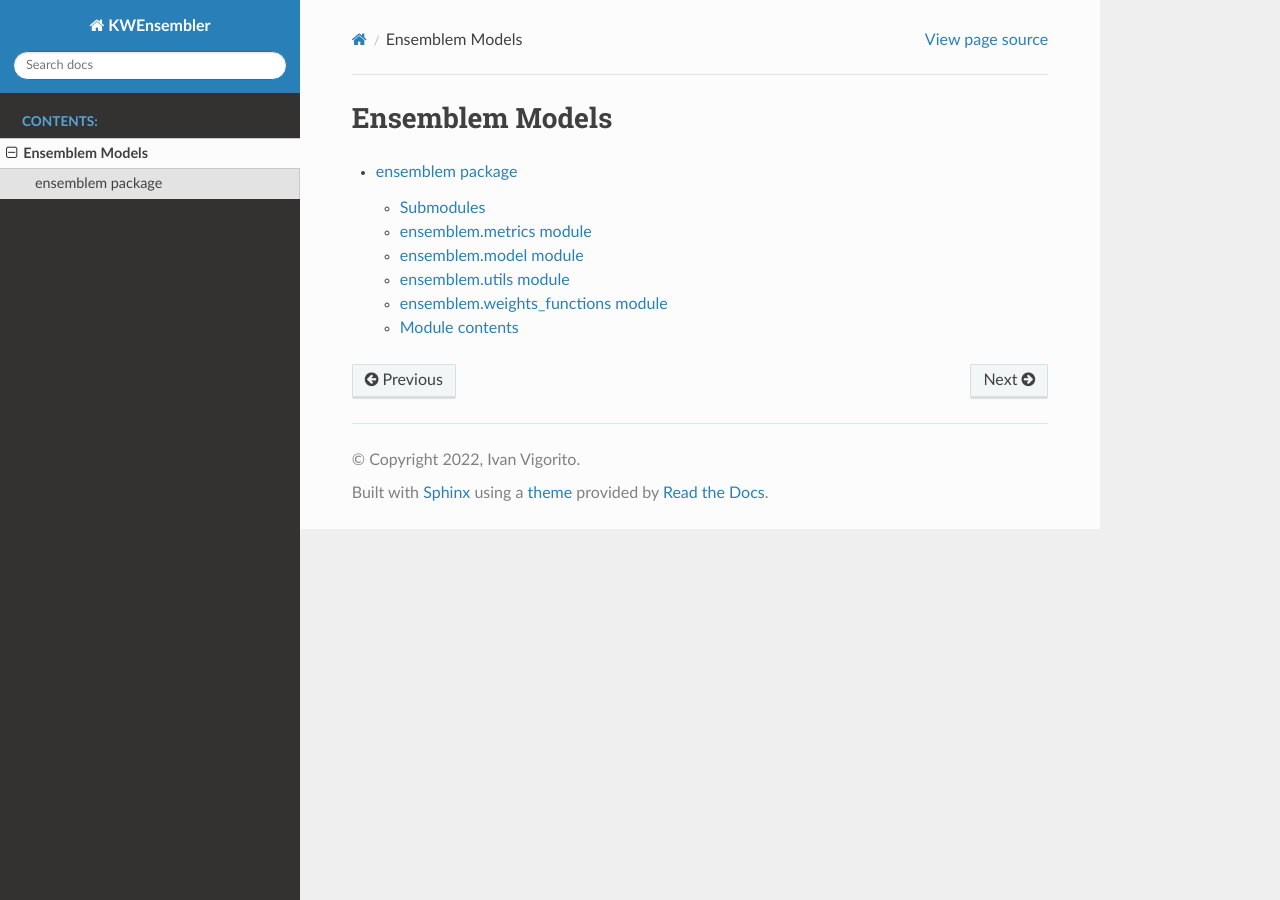
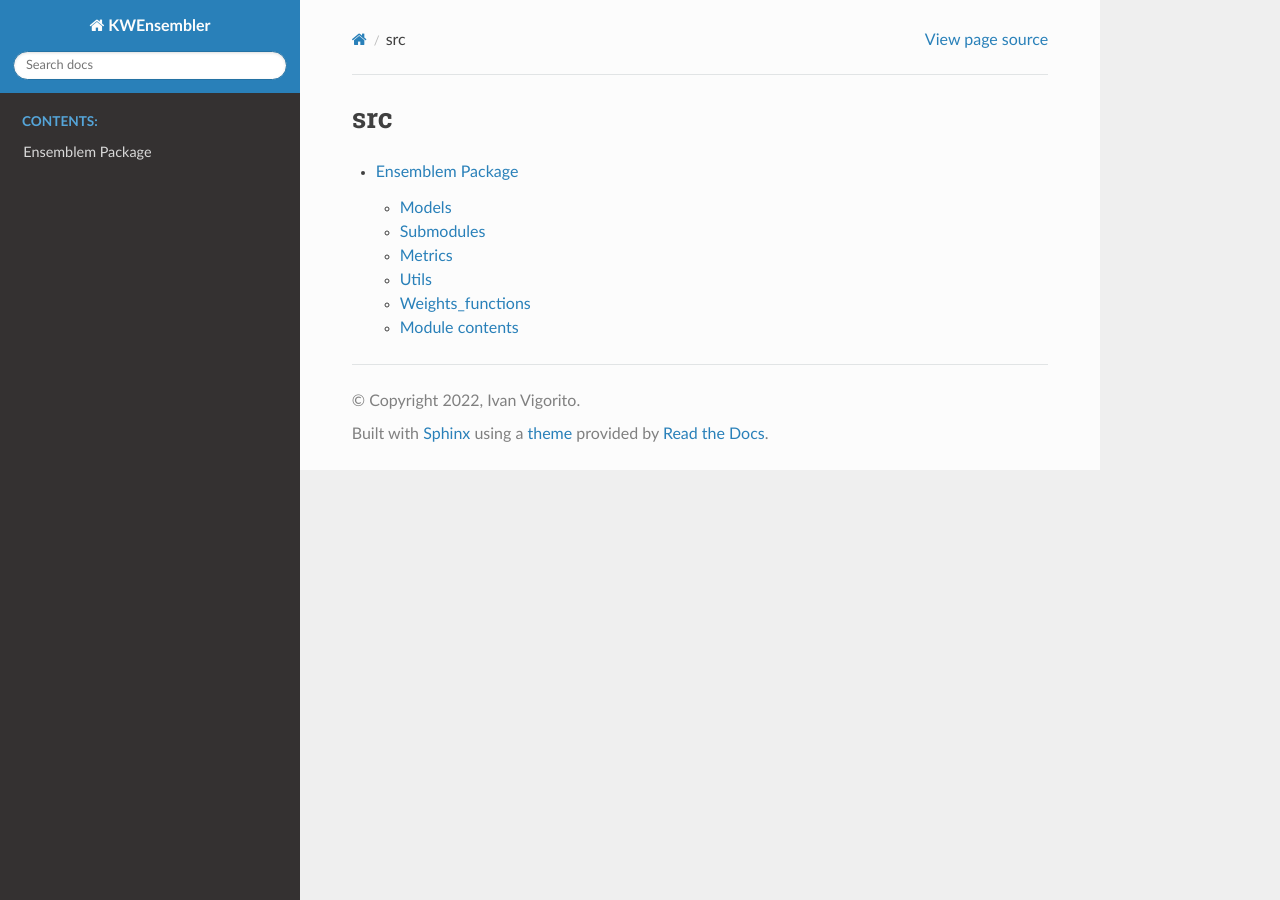
Before and after one commit to IvanVigor/Local-Fusion-Dynamic-Weighted-Ensemble, a Sphinx documentation site: the page built from docs/source/modules.rst, in a window 1280 px wide. Built offline with Sphinx 7.4.7 and the Read the Docs theme 2.0.0, drawn with Linux system fonts in a browser that asks for light colours.

```diff
--- a/docs/source/ensemblem.rst
+++ b/docs/source/ensemblem.rst
@@ -1,10 +1,18 @@
-ensemblem package
+Ensemblem Package
 =================
+
+Models
+----------
+.. automodule:: ensemblem.model
+   :members:
+   :undoc-members:
+   :show-inheritance:
+
 
 Submodules
 ----------
 
-ensemblem.metrics module
+Metrics
 ------------------------
 
 .. automodule:: ensemblem.metrics
@@ -12,15 +20,7 @@ ensemblem.metrics module
    :undoc-members:
    :show-inheritance:
 
-ensemblem.model module
-----------------------
-
-.. automodule:: ensemblem.model
-   :members:
-   :undoc-members:
-   :show-inheritance:
-
-ensemblem.utils module
+Utils
 ----------------------
 
 .. automodule:: ensemblem.utils
@@ -28,7 +28,7 @@ ensemblem.utils module
    :undoc-members:
    :show-inheritance:
 
-ensemblem.weights\_functions module
+Weights\_functions
 -----------------------------------
 
 .. automodule:: ensemblem.weights_functions
--- a/docs/source/modules.rst
+++ b/docs/source/modules.rst
@@ -1,5 +1,5 @@
-Ensemblem Models
-================
+src
+===
 
 .. toctree::
    :maxdepth: 4
--- a/setup.py
+++ b/setup.py
@@ -5,7 +5,7 @@ with open("README.md", "r", encoding = "utf-8") as fh:
 
 setuptools.setup(
     name = "ensemblem",
-    version = "0.2.7",
+    version = "0.3",
     author = "Ivan Vigorito",
     author_email = "ivanvigorito1994@gmail.com",
     description = "Dynamic Weighted Ensemble - Local Fusion",
```
Also changed, not shown: README.md (+1 -1 lines), docs/source/index.rst (+3 -5 lines), docs/README.rst, 7 other files.
